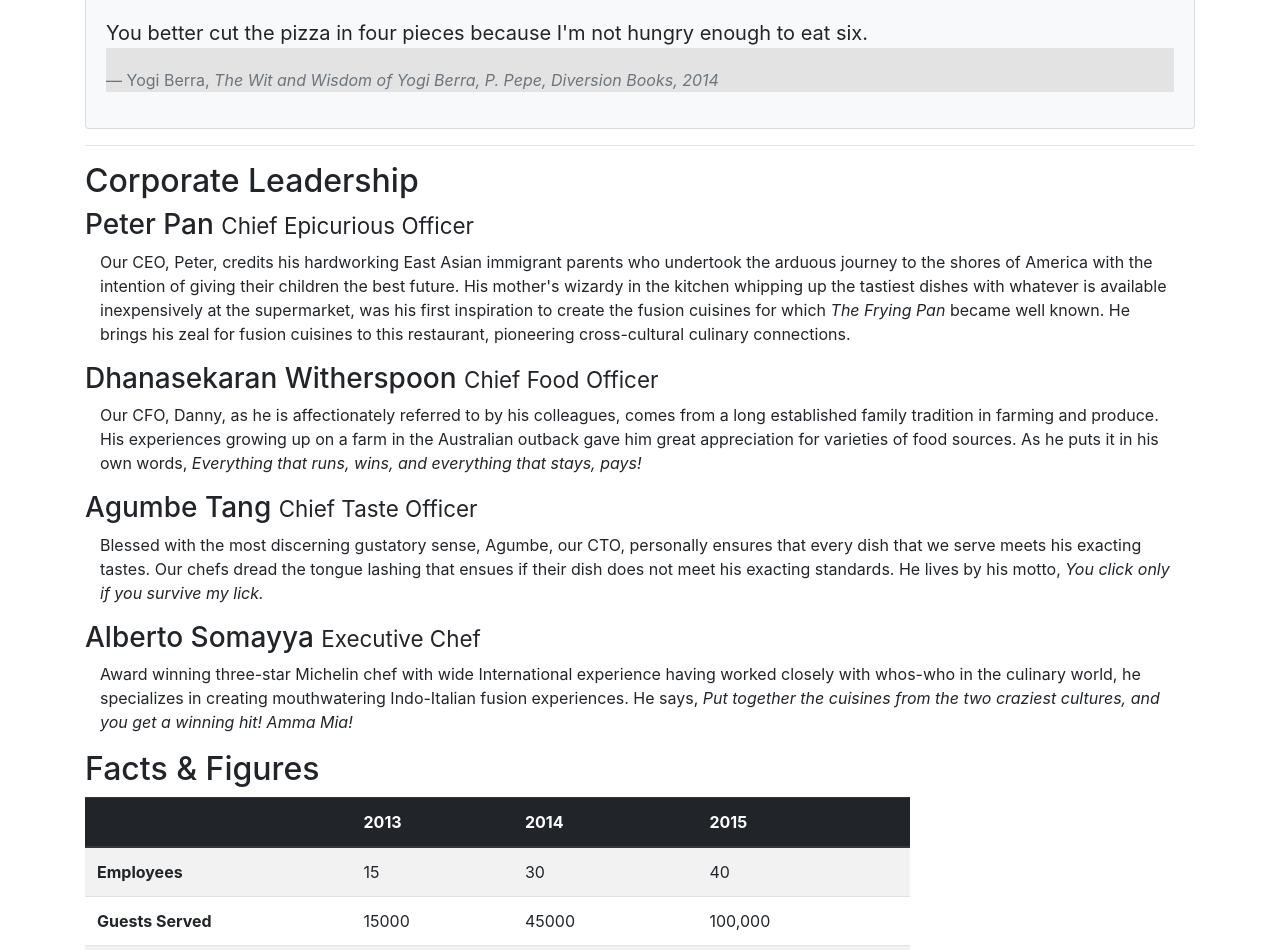
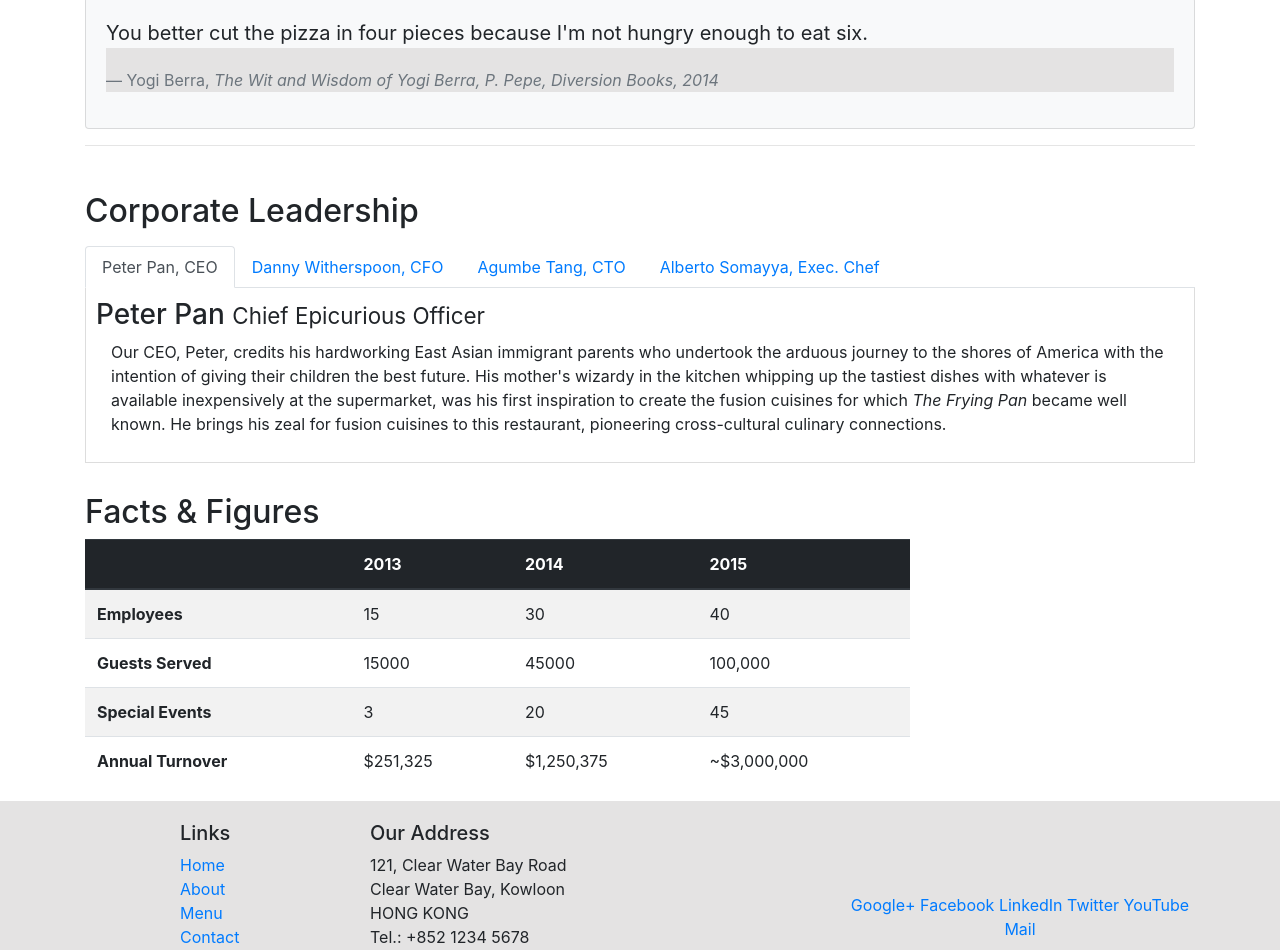
Before and after one commit to mihirdeorukhkar/Bootstrap-Project, a website: page aboutus.html in a window 1280 px wide. Shown: the part 705-1655 px from the top of the page. Drawn offline with nearby package versions, Linux system fonts and the light colour scheme.

Commit message:
Week 3 - Tabs

```diff
--- a/aboutus.html
+++ b/aboutus.html
@@ -100,31 +100,68 @@
         <hr>
 
         <div class="row">
-            <div class="col-12 col-sm-12">
+
+            <div class="col-12 navtab">
+
                 <h2>Corporate Leadership</h2>
+
+                <ul class="nav nav-tabs mt-3">
+                    <li class="nav-item">
+                      <a class="nav-link active" href="#peter"
+                        role="tab" data-toggle="tab"> Peter Pan, CEO</a>
+                    </li>
+                    <li class="nav-item">
+                      <a class="nav-link" href="#danny" role="tab"
+                        data-toggle="tab">Danny Witherspoon, CFO</a>
+                    </li>
+                    <li class="nav-item">
+                      <a class="nav-link" href="#agumbe"role="tab"
+                        data-toggle="tab">Agumbe Tang, CTO</a>
+                    </li>
+                    <li class="nav-item">
+                      <a class="nav-link" href="#alberto" role="tab"
+                        data-toggle="tab">Alberto Somayya, Exec. Chef</a>
+                    </li>
+                </ul>
+
+                <div class="tab-content">
+
+                    <div role="tabpanel" class="tab-pane fade show active" id="peter">
                         <h3>Peter Pan <small>Chief Epicurious Officer</small></h3>
-
-                <p class="col d-none d-sm-block content-pad">Our CEO, Peter, credits his hardworking East Asian immigrant parents who
+                        <p class="col d-none d-sm-block">Our CEO, Peter, credits his hardworking East Asian immigrant parents who
                             undertook the arduous journey to the shores of America with the intention of giving their children
                             the best future. His mother's wizardy in the kitchen whipping up the tastiest dishes with whatever
                             is available inexpensively at the supermarket, was his first inspiration to create the fusion
                             cuisines for which <em>The Frying Pan</em> became well known. He brings his zeal for fusion cuisines
                             to this restaurant, pioneering cross-cultural culinary connections.</p>
+                    </div>
+
+                    <div role="tabpanel" class="tab-pane fade show" id="danny">
                         <h3>Dhanasekaran Witherspoon <small>Chief Food Officer</small></h3>
-                <p class="col d-none d-sm-block content-pad">Our CFO, Danny, as he is affectionately referred to by his colleagues, comes from a long established
+                        <p class="col d-none d-sm-block">Our CFO, Danny, as he is affectionately referred to by his colleagues, comes from a long established
                         family tradition in farming and produce. His experiences growing up on a farm in the Australian
                         outback gave him great appreciation for varieties of food sources. As he puts it in his own words,
                         <em>Everything that runs, wins, and everything that stays, pays!</em></p>
+                    </div>
+
+                    <div role="tabpanel" class="tab-pane fade show" id="agumbe">
                     <h3>Agumbe Tang <small>Chief Taste Officer</small></h3>
-                <p class="col d-none d-sm-block content-pad">Blessed with the most discerning gustatory sense, Agumbe, our CTO, personally ensures that every dish
+                    <p class="col d-none d-sm-block">Blessed with the most discerning gustatory sense, Agumbe, our CTO, personally ensures that every dish
                         that we serve meets his exacting tastes. Our chefs dread the tongue lashing that ensues if their
                         dish does not meet his exacting standards. He lives by his motto, <em>You click only if you survive
                             my lick.</em></p>
+                    </div>
+
+                    <div role="tabpanel" class="tab-pane fade show" id="alberto">
                     <h3>Alberto Somayya <small>Executive Chef</small></h3>
-                <p class="col d-none d-sm-block content-pad">Award winning three-star Michelin chef with wide International experience having worked closely with
+                    <p class="col d-none d-sm-block">Award winning three-star Michelin chef with wide International experience having worked closely with
                         whos-who in the culinary world, he specializes in creating mouthwatering Indo-Italian fusion
                         experiences. He says, <em>Put together the cuisines from the two craziest cultures, and you get a
                             winning hit! Amma Mia!</em></p>
+                    </div>
+
+                </div>
+
             </div>
         </div>
 
--- a/styles.css
+++ b/styles.css
@@ -32,7 +32,7 @@ footer
 }
 
 div.content{
-    margin: 3em 0em;
+    margin: 4em 0em;
 }
 
 
@@ -40,3 +40,16 @@ div.content{
 {
     background-color: #3a4242;
 }
+
+.tab-content
+{
+    border-left: 1px solid #ddd;
+    border-bottom: 1px solid #ddd;
+    border-right: 1px solid #ddd;
+    padding: 10px;
+}
+
+.navtab
+{
+    margin: 30px auto;
+}
```
Lines whose indentation alone changed are shown as unchanged.
